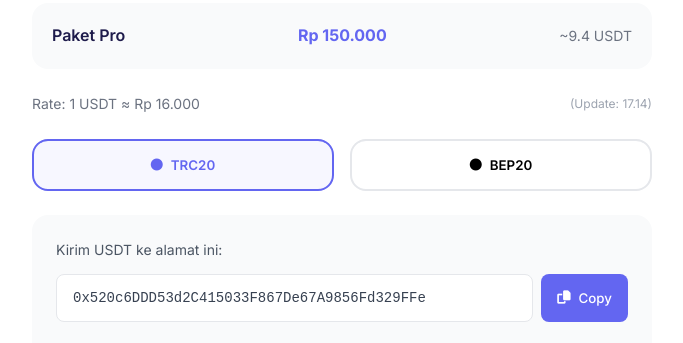
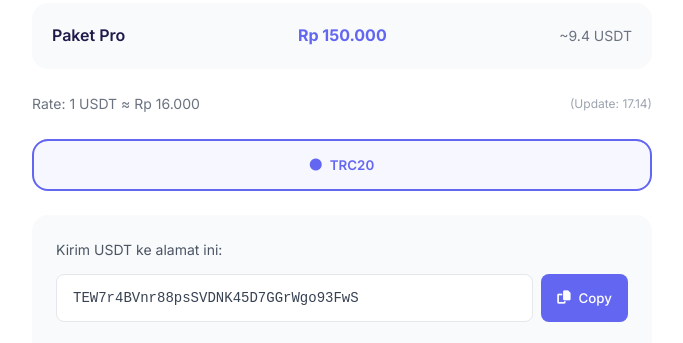
Before and after one commit to kimgebin/tutorial-openclaw, a plain HTML site: page index.html in a window 1280 px wide. Shown: the part 4176-4519 px from the top of the page, without its empty margins (298-981 px from the left). Drawn offline with Linux system fonts and the light colour scheme.

Commit message:
Add files via upload

```diff
--- a/index.html
+++ b/index.html
@@ -445,21 +445,18 @@
                             <button class="method-tab active" data-network="trc20">
                                 <i class="fas fa-circle"></i> TRC20
                             </button>
-                            <button class="method-tab" data-network="bep20">
-                                <i class="fas fa-circle"></i> BEP20
-                            </button>
                         </div>
                         <div class="wallet-section">
                             <p class="wallet-label">Kirim USDT ke alamat ini:</p>
                             <div class="wallet-address" id="walletAddress">
-                                <span class="address-text">0x520c6DDD53d2C415033F867De67A9856Fd329FFe</span>
+                                <span class="address-text">TEW7r4BVnr88psSVDNK45D7GGrWgo93FwS</span>
                                 <button class="copy-btn" onclick="copyAddress()">
                                     <i class="fas fa-copy"></i> Copy
                                 </button>
                             </div>
                             <div class="qr-code" id="qrCode">
                                 <div class="qr-placeholder">
-                                    <a href="https://ibb.co.com/qv85YSy"><img src="https://i.ibb.co.com/qv85YSy/photo-2026-04-15-23-13-19.jpg" alt="photo-2026-04-15-23-13-19" border="0"></a>
+                                    <a href="https://ibb.co.com/Fbmz1qkc"><img src="https://i.ibb.co.com/Fbmz1qkc/photo-2026-04-15-23-42-01.jpg" alt="photo-2026-04-15-23-42-01" border="0"></a>
                                 </div>
                             </div>
                         </div>
```
